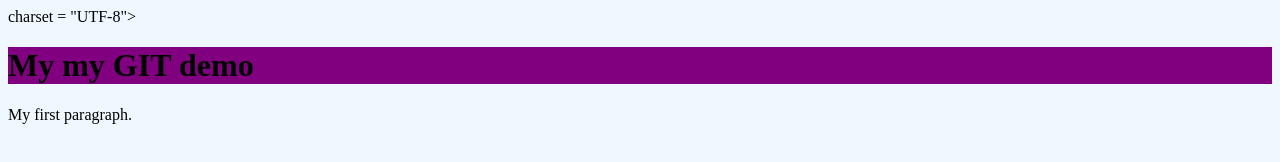
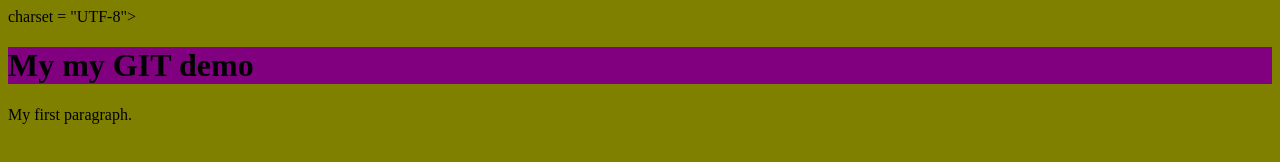
Before and after one commit to adupare/playlist, a plain HTML site: page index.html in a window 1280 px wide. Drawn offline with Linux system fonts and the light colour scheme.

Commit message:
change in background color

```diff
--- a/styles.css
+++ b/styles.css
@@ -1,5 +1,5 @@
 body {
-    background-color: aliceblue;
+    background-color: olive;
 }
 h1 {
     background-color: purple;
```
